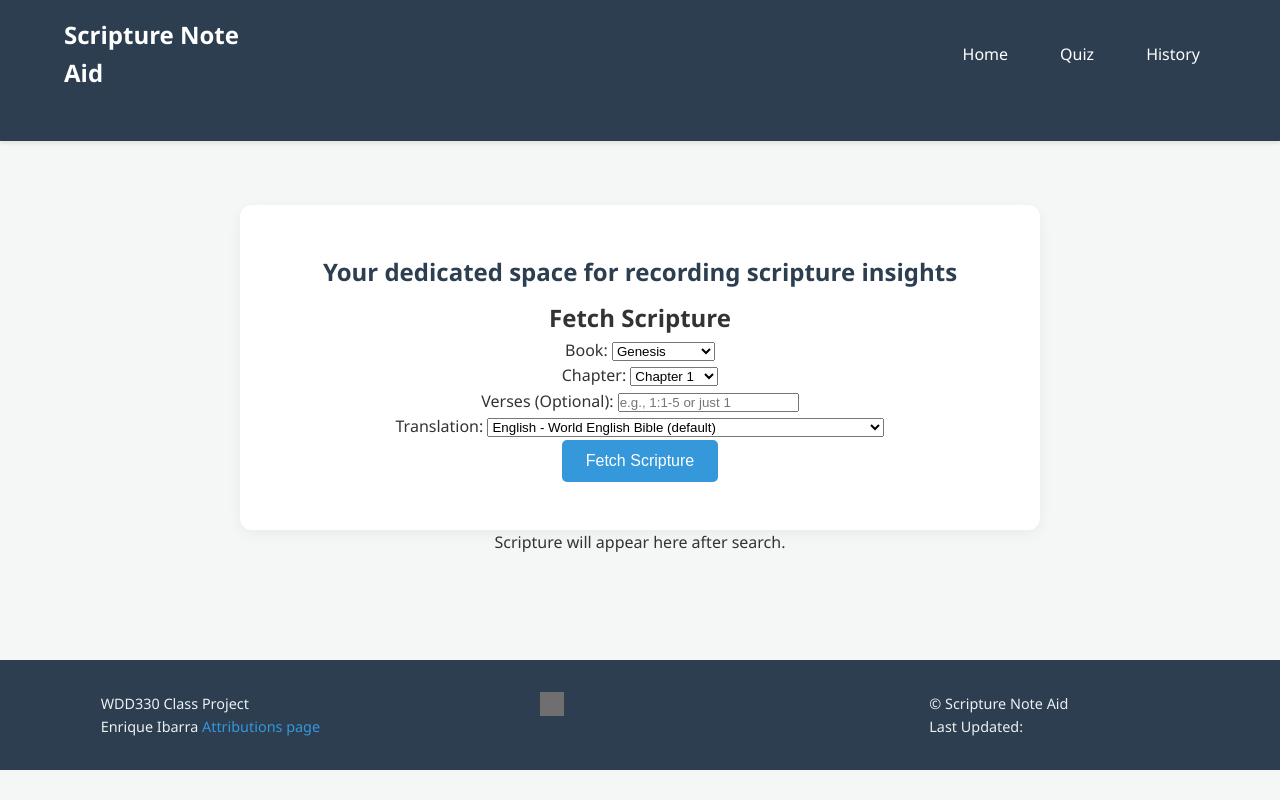
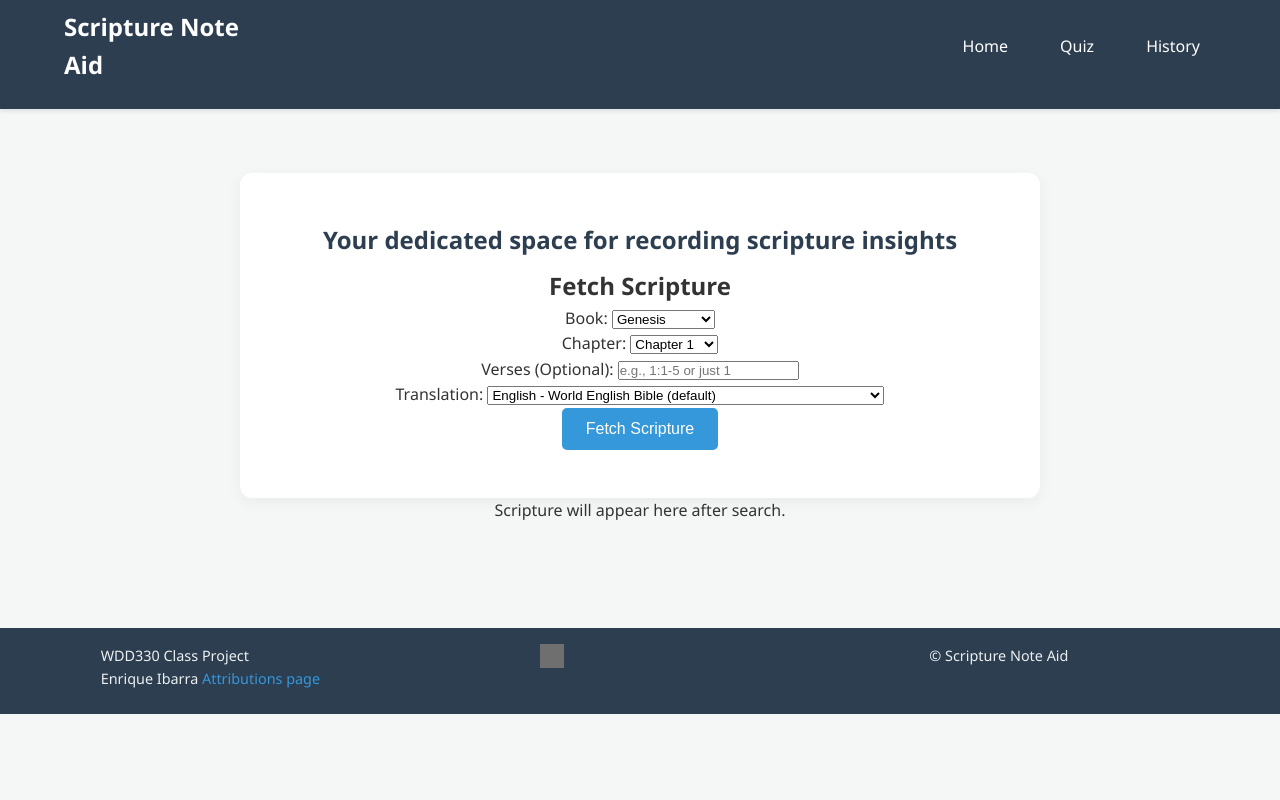
Before and after one commit to enriqueic/scripturestudy, a website built with Vite: page src/index.html in a window 1280 px wide. Built offline with nearby package versions, Linux system fonts and the light colour scheme; grey boxes are pictures that could not be loaded.

Commit message:
css tweaks

```diff
--- a/src/css/style.css
+++ b/src/css/style.css
@@ -22,7 +22,7 @@ body {
 .header {
     background-color: var(--primary-color);
     color: white;
-    padding: 1rem 0;
+    padding: 0.5rem 0;
     box-shadow: 0 2px 5px rgba(0, 0, 0, 0.1);
 }
 
@@ -126,7 +126,7 @@ body {
 .site-footer {
     background-color: var(--primary-color);
     color: #ecf0f1;
-    padding: 2rem 1rem;
+    padding: 1rem 1rem 1.5rem 1rem;
     margin-top: 40px;
     font-size: 0.9rem;
     display: flex;
--- a/src/js/noteInputForm.mjs
+++ b/src/js/noteInputForm.mjs
@@ -18,7 +18,7 @@ export function getNoteFormHTML(scriptureRef) {
                 <div class="input-group">
                     <div class="form-row half-width">
                         <label for="reading-context">Context/Topic:</label>
-                        <input type="text" id="reading-context" required placeholder="e.g., Sermon, Study Group">
+                        <input type="text" id="reading-context" required placeholder="e.g., Talk, Study Group">
                     </div>
 
                     <div class="form-row half-width">
--- a/src/public/partials/footer.html
+++ b/src/public/partials/footer.html
@@ -10,6 +10,5 @@
     </div>
     <div class="footer-information">
         <p>&copy; <span id="current-year"></span> Scripture Note Aid</p>
-        <p>Last Updated: <span id="last-modified-date"></span></p>
     </div>
 </footer>
```
